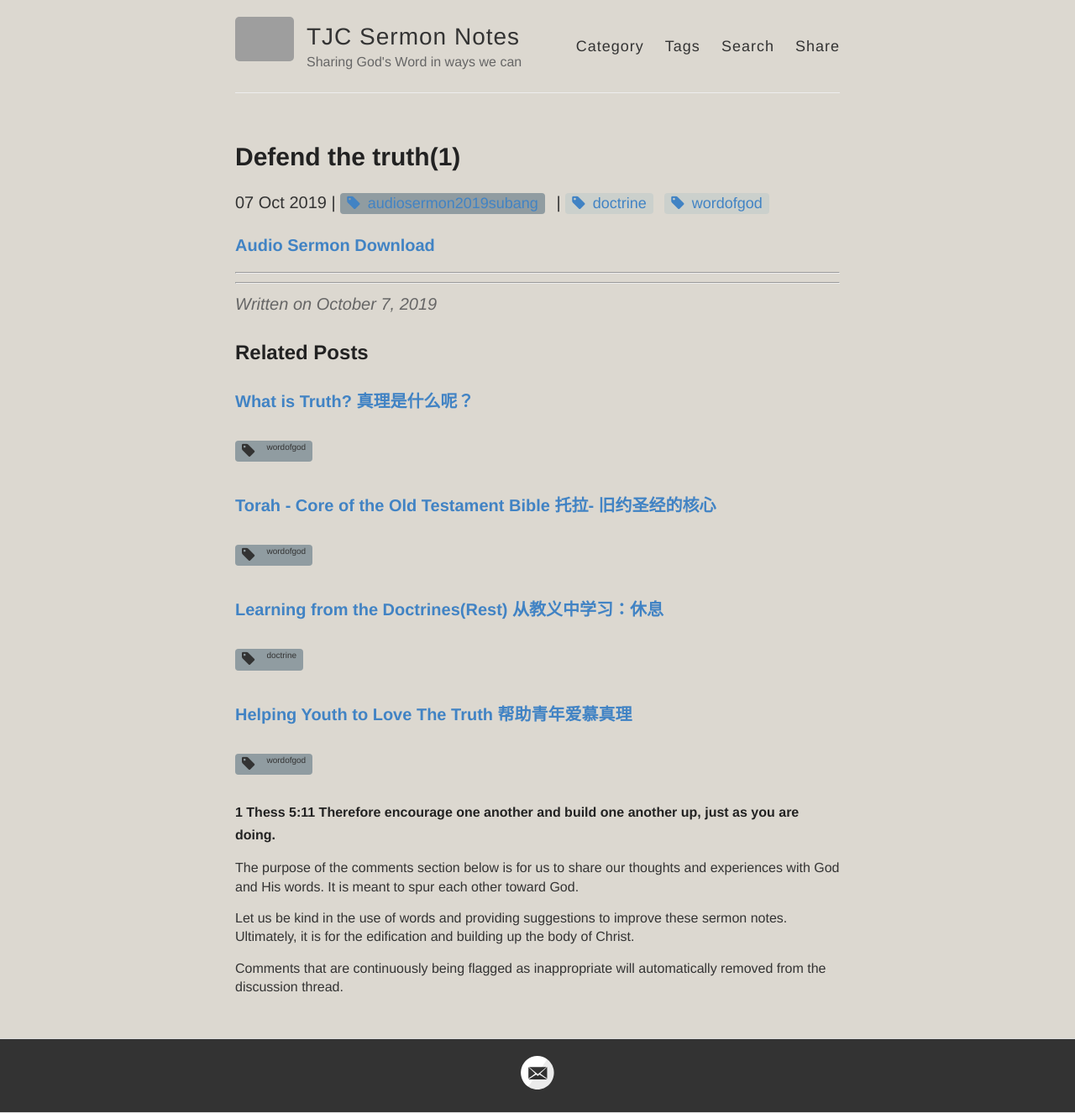
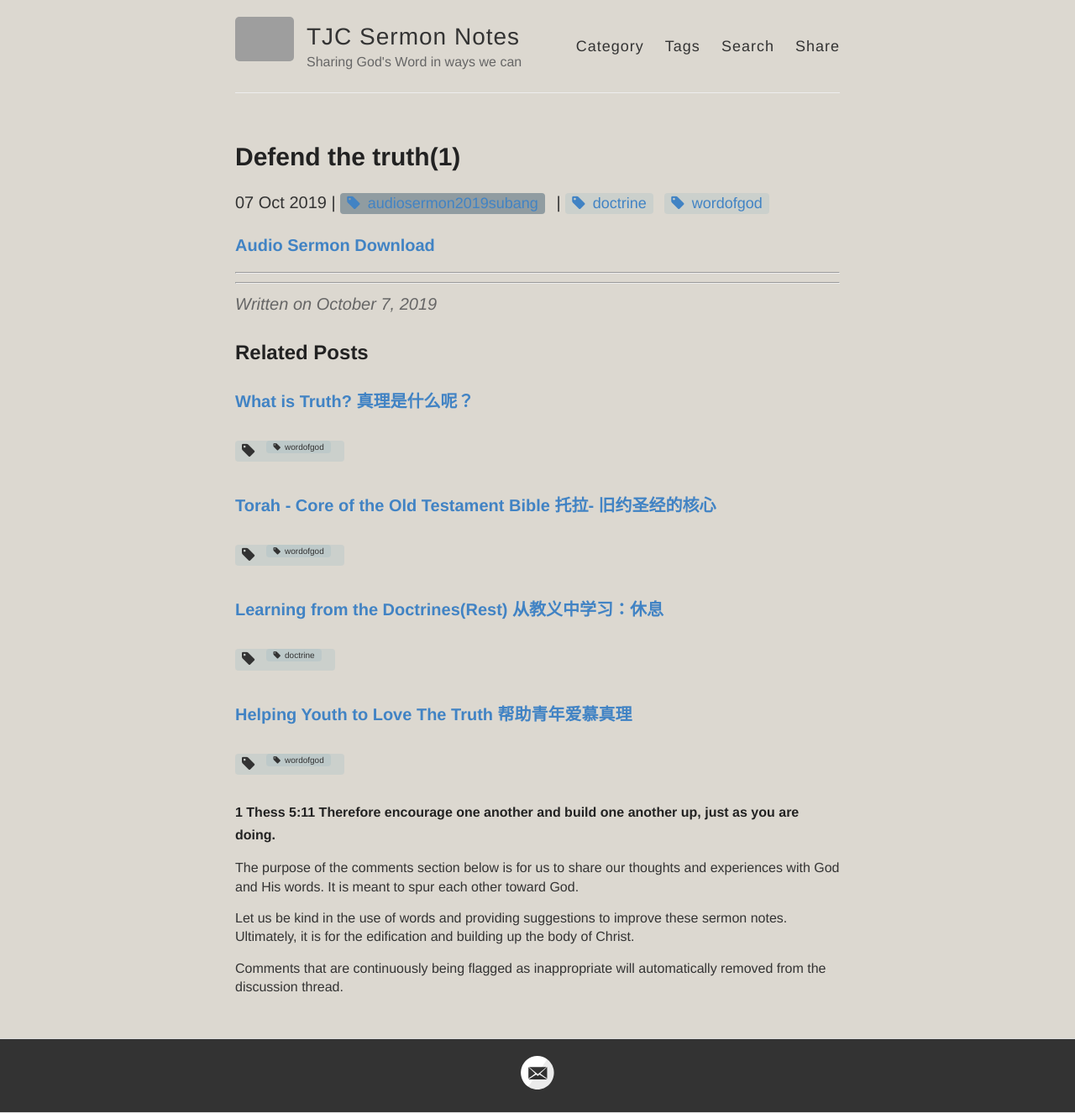
Before and after one commit to catchupTJC/catchuptjc.github.io, a Jekyll site: the page built from _posts/2019-10-07-Defend the truth(1) .md, in a window 1280 px wide. Shown: the whole page at 84% size. Built offline with Jekyll 4.4.1, drawn with Linux system fonts in a browser that asks for light colours; nearby versions of some CDN libraries; comment, search, counter and statistics services are not loaded; grey boxes are pictures that could not be loaded.

Commit message:
Update post.html

```diff
--- a/_layouts/post.html
+++ b/_layouts/post.html
@@ -48,7 +48,7 @@ layout: default
       {% if post.url != page.url %}
         {% if page.tags contains tag %}
           {% assign sameTagCount = sameTagCount | plus: 1 %}
-          {% capture tagmarkup %} <span class="label label-default">{{ tag }}</span>{% endcapture %}
+          {% capture tagmarkup %} <span class="post-tag">{{ tag }}</span>{% endcapture %}
           {% assign commonTags = commonTags | append: tagmarkup %}
         {% endif %}
       {% endif %}
@@ -56,7 +56,7 @@ layout: default
 
     {% if sameTagCount >= minCommonTags %}
       <div>
-        <h5><a href="{{ site.baseurl }}{{ post.url }}">{{ post.title }}</a></h5><p class="cat-tag">{{ commonTags }}</p>
+        <h5><a href="{{ site.baseurl }}{{ post.url }}">{{ post.title }}</a></h5><p class="post-tag">{{ commonTags }}</p>
       </div>
       {% assign maxRelatedCounter = maxRelatedCounter | plus: 1 %}
       {% if maxRelatedCounter >= maxRelated %}
```
